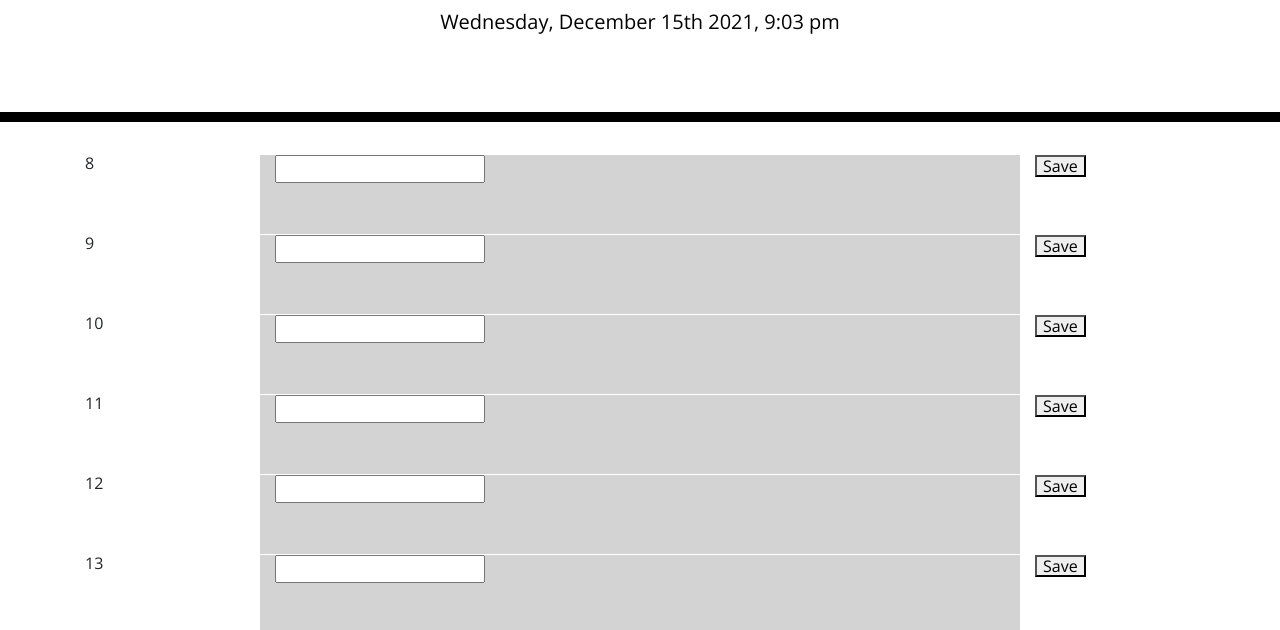
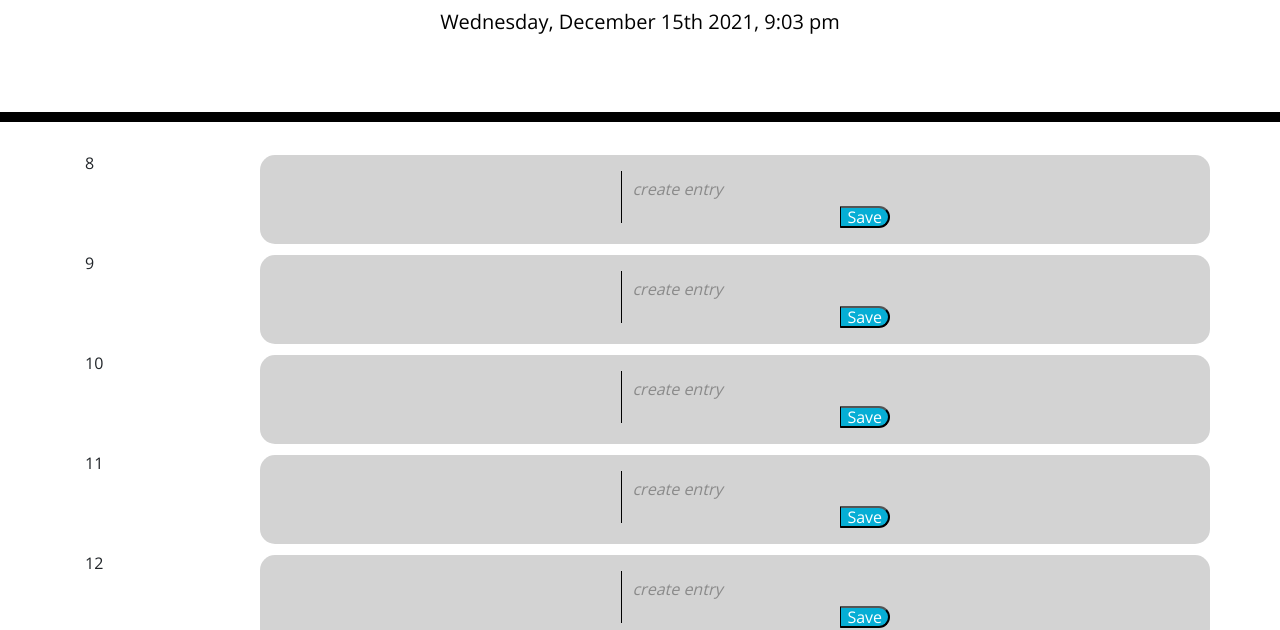
Before and after one commit to bvasko/dayplanner, a plain HTML site: page index.html in a window 1280 px wide. Shown: the part 182-812 px from the top of the page. Drawn offline with nearby package versions, Linux system fonts and the light colour scheme.

Commit message:
add styles to rows

```diff
--- a/js/main.js
+++ b/js/main.js
@@ -27,8 +27,9 @@ $( document ).ready(function() {
     return `
       <div class="row">
         <div class="col-2">${h}</div>
-        <div class="col-8 ${color}"><input /></div>
-        <div class="col-2"><button class="save">Save</button></div>
+        <div class="col-10 time-block ${color}">
+          <textarea placeholder="create entry" /><button class="saveBtn">Save</button>
+        </div>
       </div>
     `;
   };
--- a/style.css
+++ b/style.css
@@ -2,6 +2,11 @@ body {
   font-family: 'Open Sans', sans-serif;
   font-size: 16px;
   line-height: 1;
+  white-space: nowrap;
+}
+
+.col {
+  text-align: left;
 }
 
 textarea {
@@ -11,6 +16,11 @@ textarea {
   color: #000000;
   border-left: 1px solid black;
   padding: 10px;
+}
+
+textarea::placeholder {
+  color: rgb(138, 138, 138);
+  font-style: italic;
 }
 
 .jumbotron {
@@ -34,6 +44,7 @@ textarea {
   white-space: pre-wrap;
   height: 80px;
   border-top: 1px solid white;
+  margin-bottom: 20px;
 }
 
 .hour {
```
